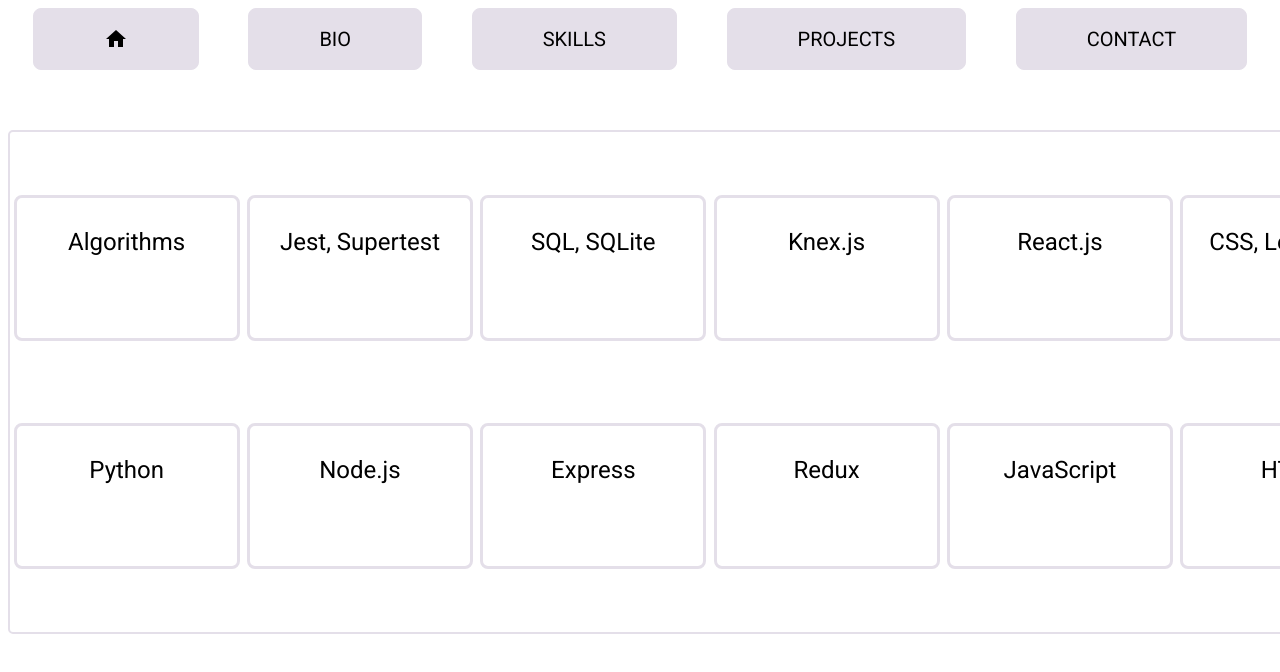
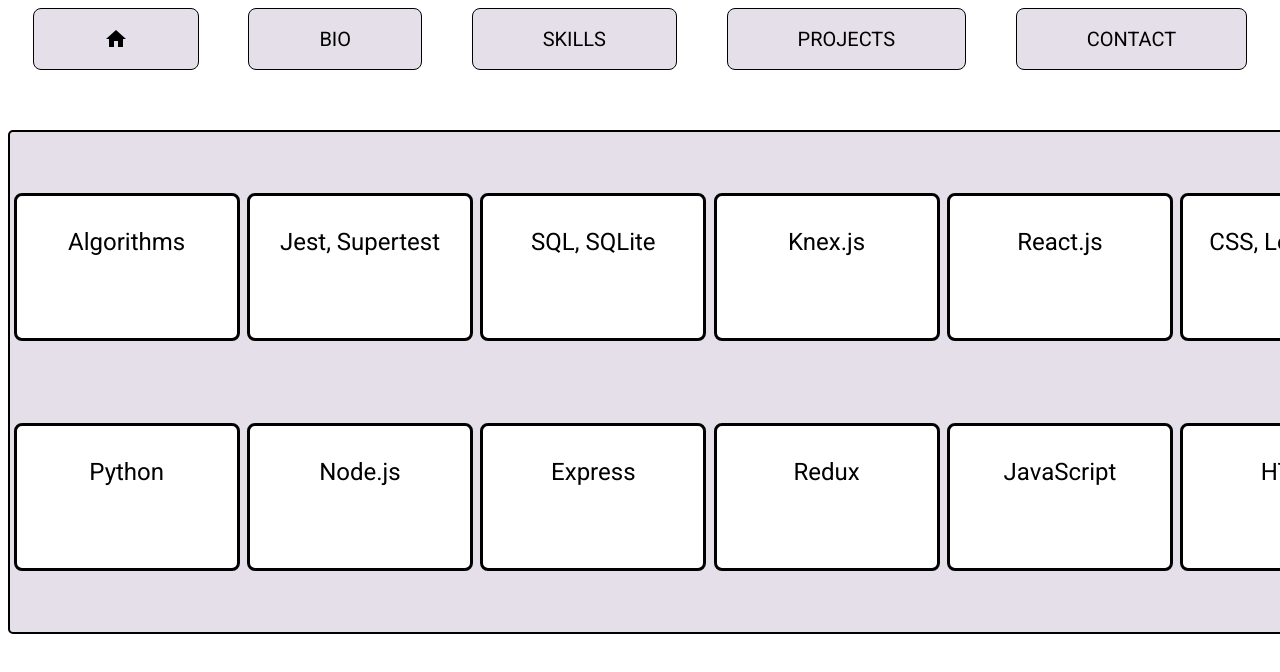
Before and after one commit to roselandroche/portfolio, a React (Create React App) app: page /skills in a window 1280 px wide. Shown: the top 672 px of the page. Built offline with nearby package versions, Linux system fonts and the light colour scheme.

Commit message:
More styling

```diff
--- a/src/css/Bio.css
+++ b/src/css/Bio.css
@@ -2,7 +2,7 @@
     width: 50vw;
     margin: 10vh 40px;
     padding: 0px 20px 0px 0px;
-    border: 2px solid #e4dfe9;
+    border: 2px solid black;
     border-radius: 5px;
     background-color: #e4dfe9;
 }
--- a/src/css/ContactForm.css
+++ b/src/css/ContactForm.css
@@ -8,7 +8,7 @@
    margin: 70px auto;
    padding: 10px 60px;
    border-radius: 5px;
-   border: 2px solid #e4dfe9;
+   border: 2px solid black;
    background-color: #e4dfe9;
 }
 
@@ -16,7 +16,7 @@
     padding: 10px 200px 10px 10px;
     font-size: 16px;
     border-radius: 5px;
-    border: 2px solid #dad2e2;
+    border: 1px solid black;
 }
 
 button {
@@ -25,7 +25,12 @@ button {
     margin: 0 auto;
     font-size: 16px;
     border-radius: 5px;
-    border: 2px solid #dad2e2;
+    border: 1px solid black;
+}
+
+button:hover {
+    background-color: #c58bff;
+    font-weight: bolder;
 }
 
 label {
--- a/src/css/NavBar.css
+++ b/src/css/NavBar.css
@@ -11,11 +11,11 @@
     border-radius: 8px;
     background-color: #e4dfe9;
     padding: 18px 70px 13px 70px;
-    border: 1px solid #e4dfe9;
+    border: 1px solid black;
 }
 
 .nav-link:hover {
-    border: 1px solid #e4dfe9;
+    border: 1px solid black;
     background-color: white;
     font-weight: bolder;
 }
--- a/src/css/Projects.css
+++ b/src/css/Projects.css
@@ -10,7 +10,7 @@
     border-radius: 5px;
     margin: 10vh auto;
     padding: 40px 20px;
-    border: 2px solid #e4dfe9;
+    border: 2px solid black;
     background-color: #e4dfe9;
 }
 
--- a/src/css/Skills.css
+++ b/src/css/Skills.css
@@ -5,7 +5,7 @@
 
 .skills-card {
     font-size: 24px;
-    border: 2px solid #e4dfe9;
+    border: 2px solid black;
     border-radius: 5px;
     width: 1400px;
     height: 500px;
@@ -14,19 +14,20 @@
     flex-flow: column wrap;
     justify-content: space-evenly;
     align-content: space-around;
+    background-color: #e4dfe9;
 }
 
 .skill {
     border-radius: 8px;
-    border: 3px solid #e4dfe9;
+    border: 3px solid black;
+    background-color: white;
     width: 200px;
     height: 100px;
     margin: 20px auto;
     text-align: center;
-    padding: 30px 10px 10px 10px;
+    padding: 32px 10px 10px 10px;
 }
 
 .skill:hover{
-    background-color: #e4dfe9;
     font-weight: bolder;
 }
```
